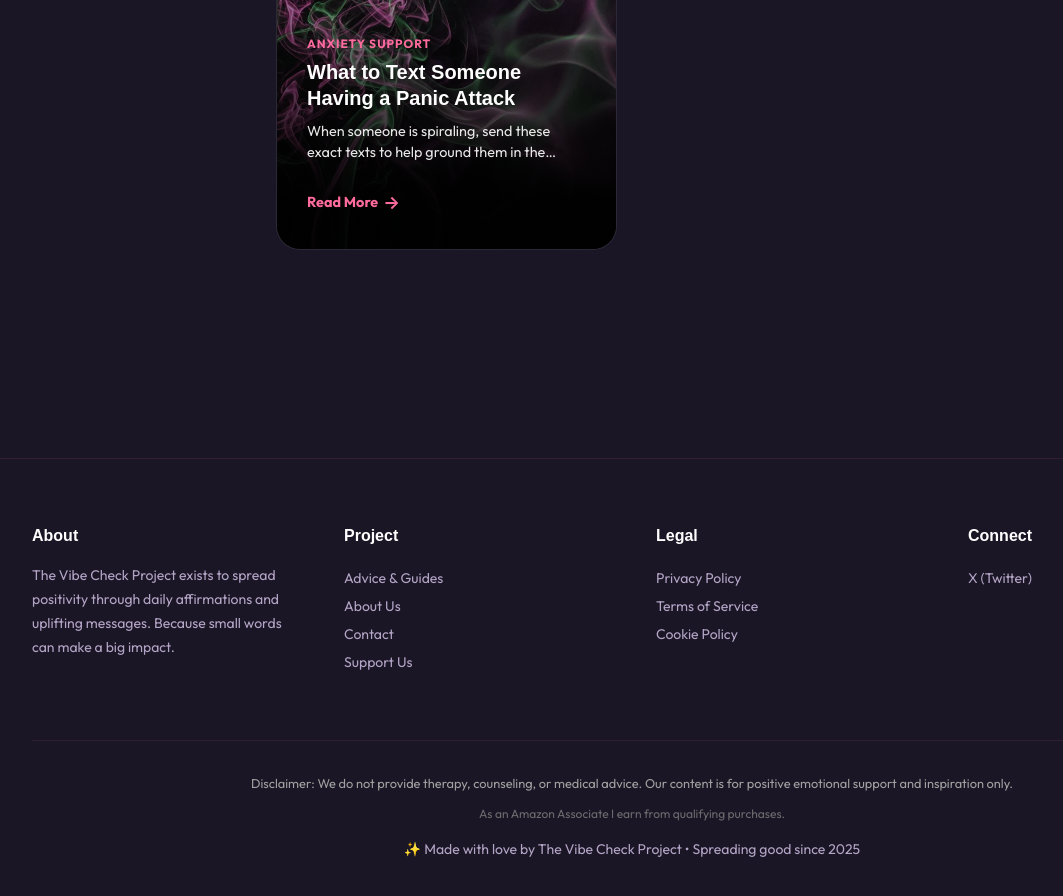
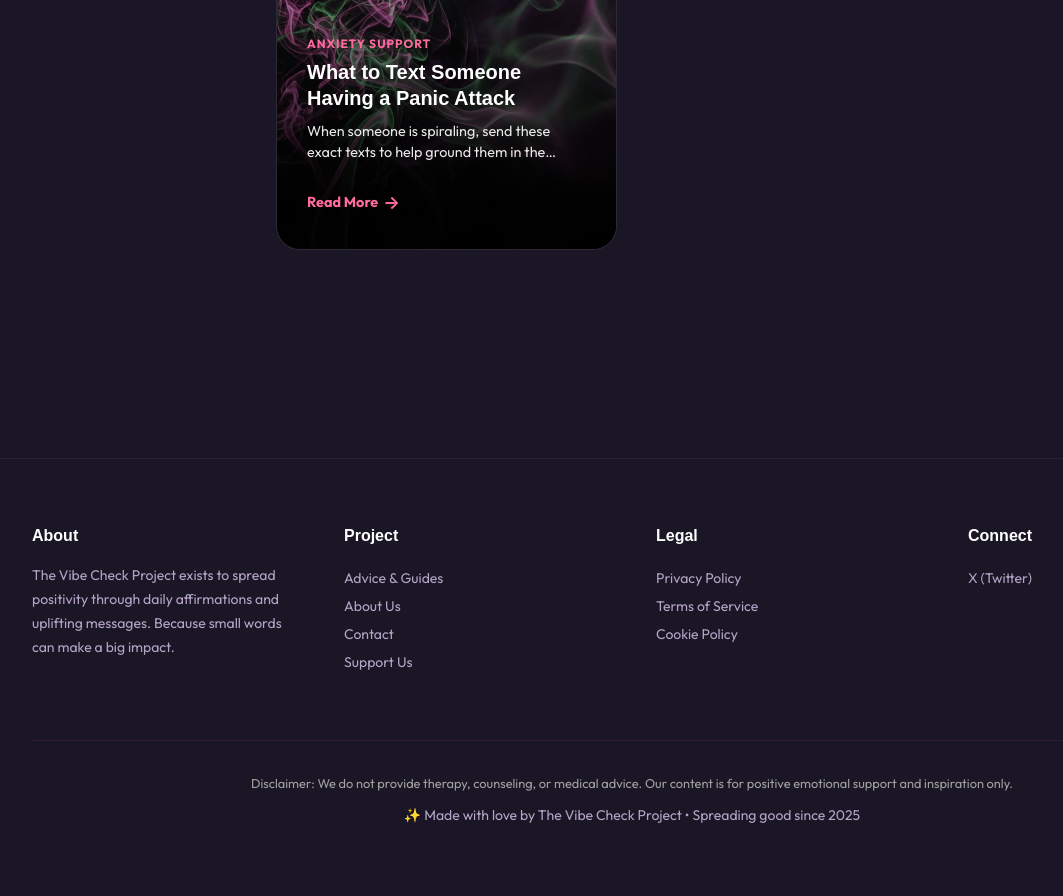
Before and after one commit to TheVibeCheckProject/Website, a website: page blog/positive-things-to-say-to-yourself-every-morning.html in a window 1280 px wide. Shown: the part 6444-7340 px from the top of the page, without its empty margins (8-1071 px from the left). Drawn offline with Linux system fonts and the light colour scheme; a web font is replaced by a local one.

Commit message:
Remove defunct Amazon Associate disclosure (no affiliate links on site)

```diff
--- a/blog/positive-things-to-say-to-yourself-every-morning.html
+++ b/blog/positive-things-to-say-to-yourself-every-morning.html
@@ -480,8 +480,6 @@
                 <p style="font-size: 0.8rem; color: #a0a0a0; margin-bottom: 10px;">Disclaimer: We do not provide
                     therapy, counseling, or medical advice. Our content is for positive emotional support and
                     inspiration only.</p>
-                <p style="font-size: 0.75rem; color: #808080; margin-bottom: 15px; opacity: 0.8;">As an Amazon Associate
-                    I earn from qualifying purchases.</p>
                 <p>✨ Made with love by The Vibe Check Project • Spreading good since 2025</p>
             </div>
         </div>
```
